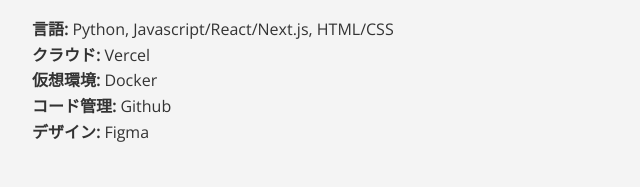
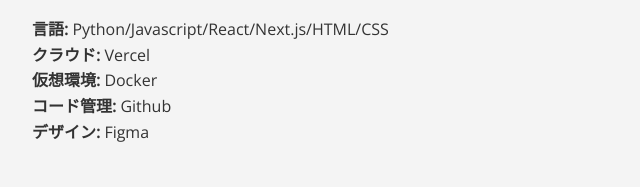
Before and after one commit to t23036/t23036.github.io, a plain HTML site: page index.html in a window 1280 px wide. Shown: the part 1297-1484 px from the top of the page, 178-818 px from the left. Drawn offline with nearby package versions, Linux system fonts and the light colour scheme.

Commit message:
Update index.html

```diff
--- a/index.html
+++ b/index.html
@@ -185,7 +185,7 @@
 
     <section id="skills">
       <h2>スキルセット</h2>
-      <p><strong>言語:</strong> Python, Javascript/React/Next.js, HTML/CSS</p>
+      <p><strong>言語:</strong> Python/Javascript/React/Next.js/HTML/CSS</p>
       <p><strong>クラウド:</strong> Vercel</p>
       <p><strong>仮想環境:</strong> Docker</p>
       <p><strong>コード管理:</strong> Github</p>
```
